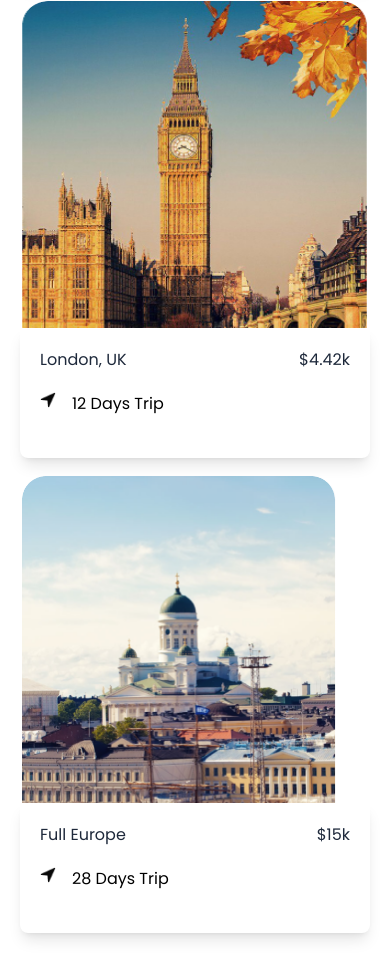
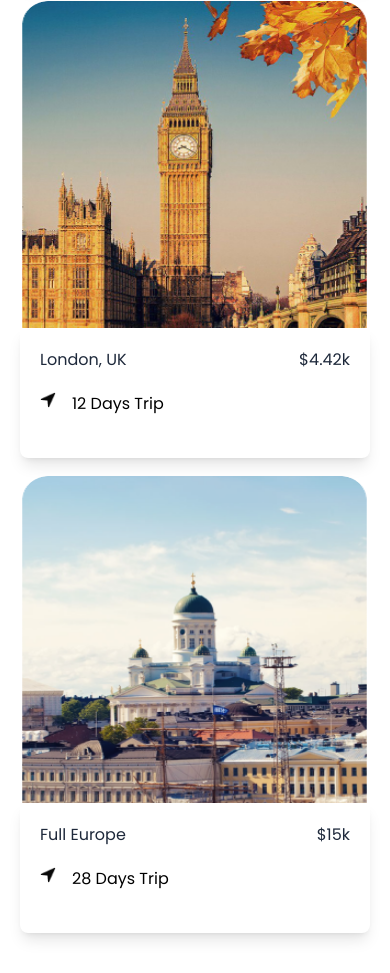
Before and after one commit to tanvirahmedrume/Travel-Practice, a website built with Vite: page index.html in a window 390 px wide. Shown: the part 2437-3410 px from the top of the page. Built offline with nearby package versions, Linux system fonts and the light colour scheme; files whose address does not match are found by name; a web font is replaced by a local one.

Commit message:
pic sizesss

```diff
--- a/index.html
+++ b/index.html
@@ -256,7 +256,7 @@
         <div>
                   <!-- Travel Destination start -->
          <div>
-          <img src="./img/destination/3.png" alt='bankkok' class="lg:absolute  lg:w-80 h-[457px]">
+          <img src="./img/destination/3.png" alt='bankkok' class="lg:absolute  w-full lg:w-80 h-[457px]">
          </div>
          <div class="relative bg-white w-full -mt-32 lg:w-[318px] h-[130px] p-5 lg:mt-[330px] sm:ml-[1px] shadow-lg rounded-bl-lg	rounded-br-lg lg:mb-0 mb-4">
          <div class="flex justify-between text-slate-800">
```
